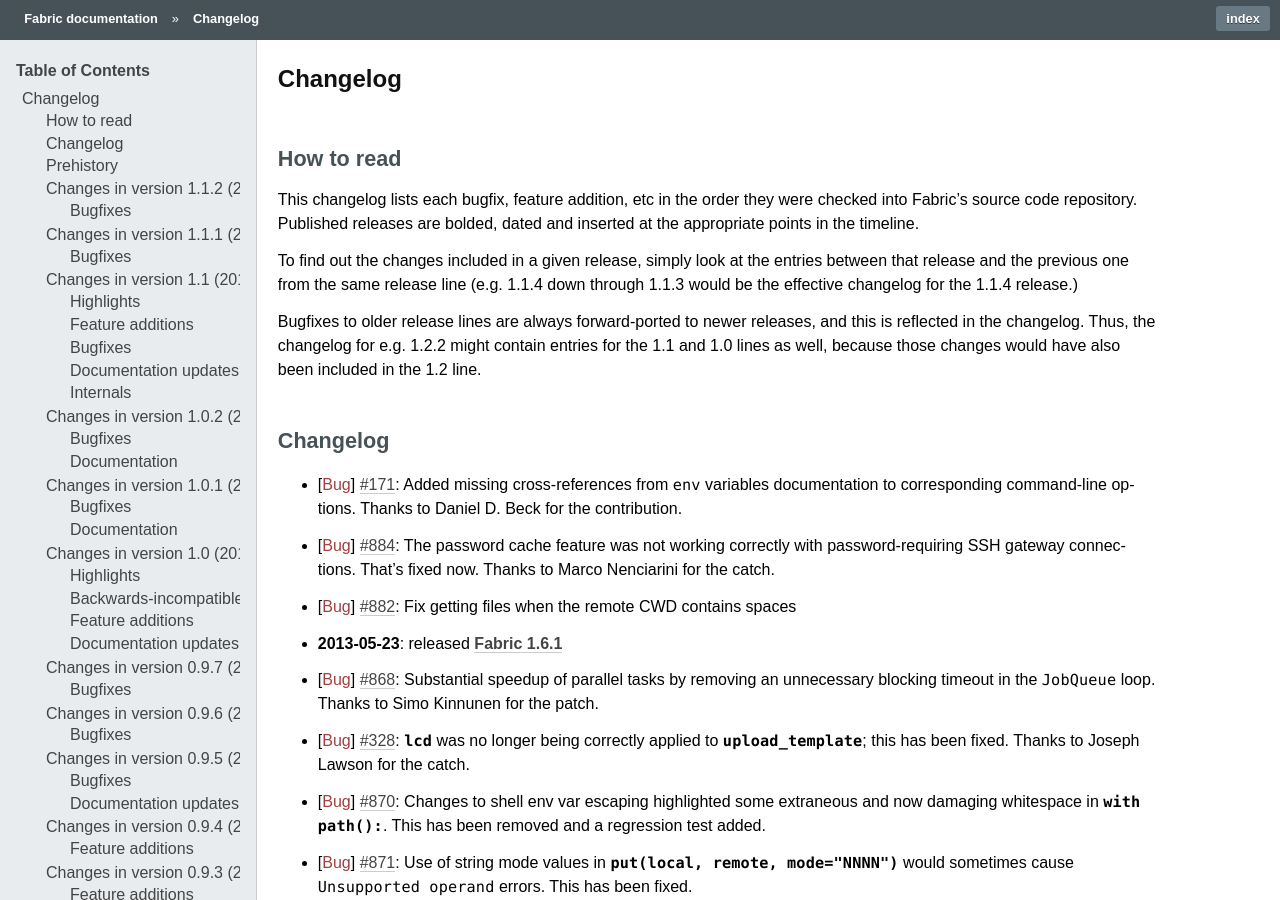
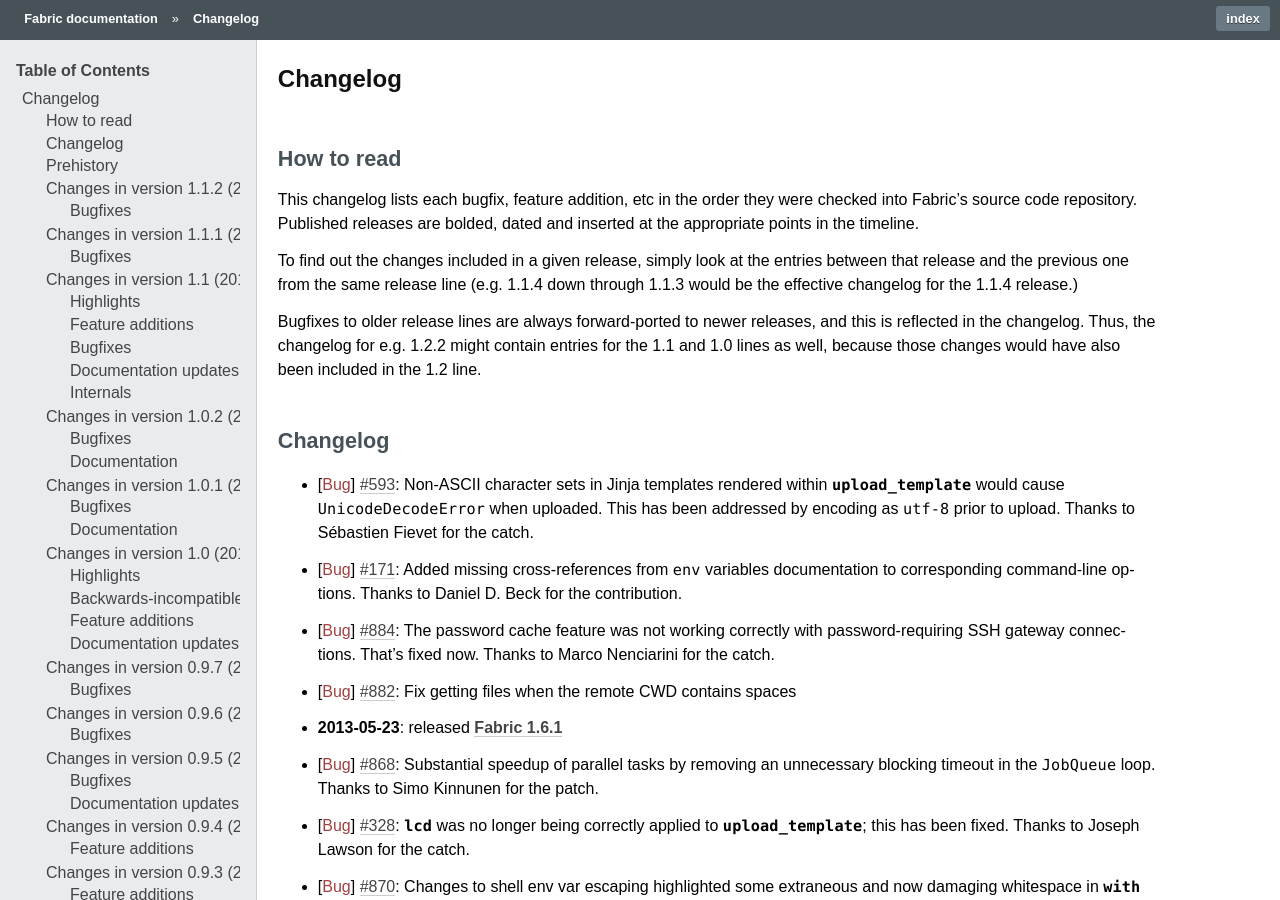
Before and after one commit to fabric/fabric, a Sphinx documentation site: the page built from docs/changelog.rst, in a window 1280 px wide and 900 px high. Built offline with Sphinx 7.4.7, drawn with Linux system fonts in a browser that asks for light colours; the version number could not be read and is left out.

Commit message:
Changelog re #593, fixes #593

```diff
--- a/docs/changelog.rst
+++ b/docs/changelog.rst
@@ -25,6 +25,10 @@ would have also been included in the 1.2 line.
 Changelog
 =========
 
+* :bug:`593` Non-ASCII character sets in Jinja templates rendered within
+  `.upload_template` would cause ``UnicodeDecodeError`` when uploaded. This has
+  been addressed by encoding as ``utf-8`` prior to upload. Thanks to Sébastien
+  Fievet for the catch.
 * :bug:`171` Added missing cross-references from ``env`` variables documentation
   to corresponding command-line options. Thanks to Daniel D. Beck for the
   contribution.
```
